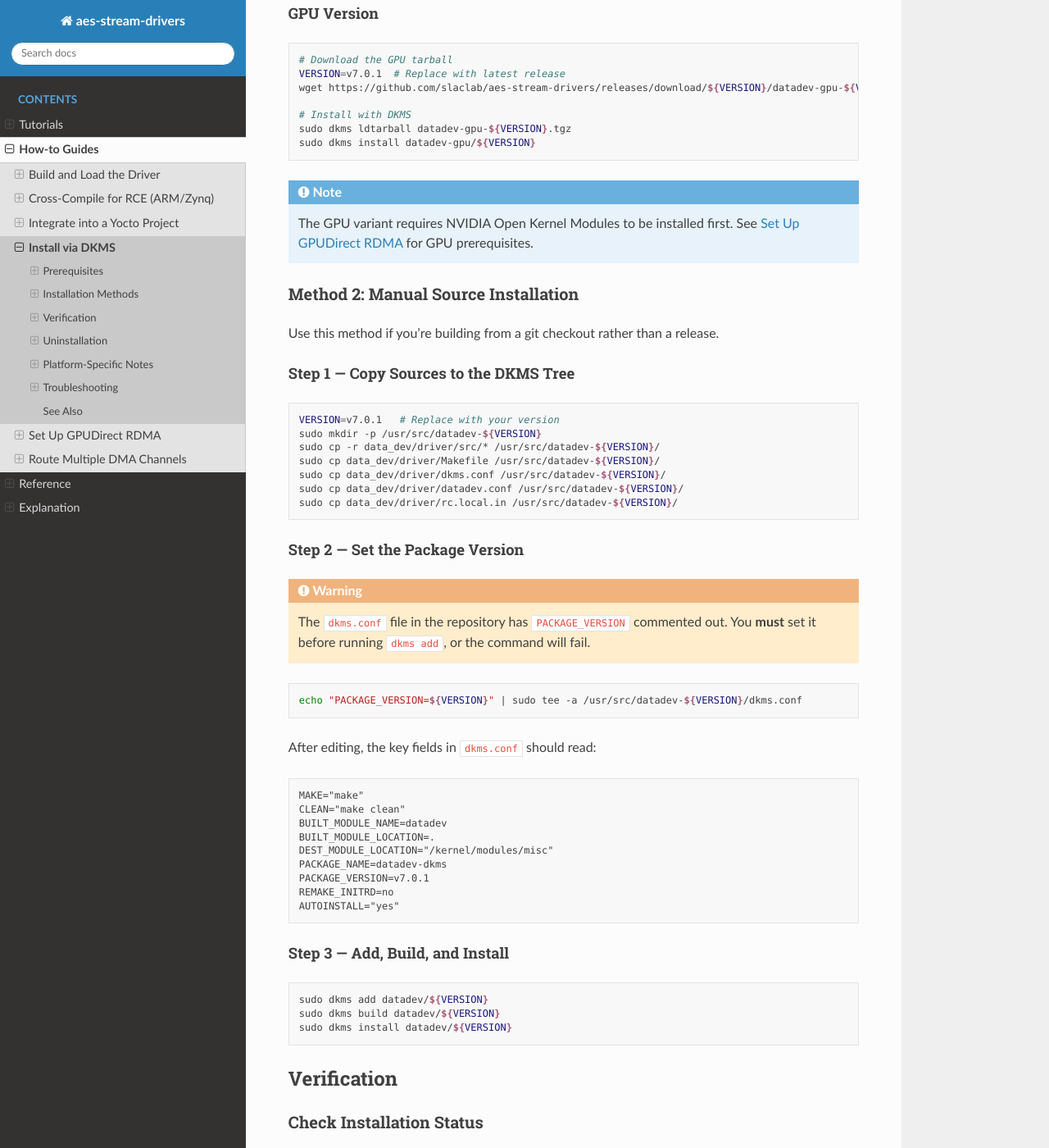
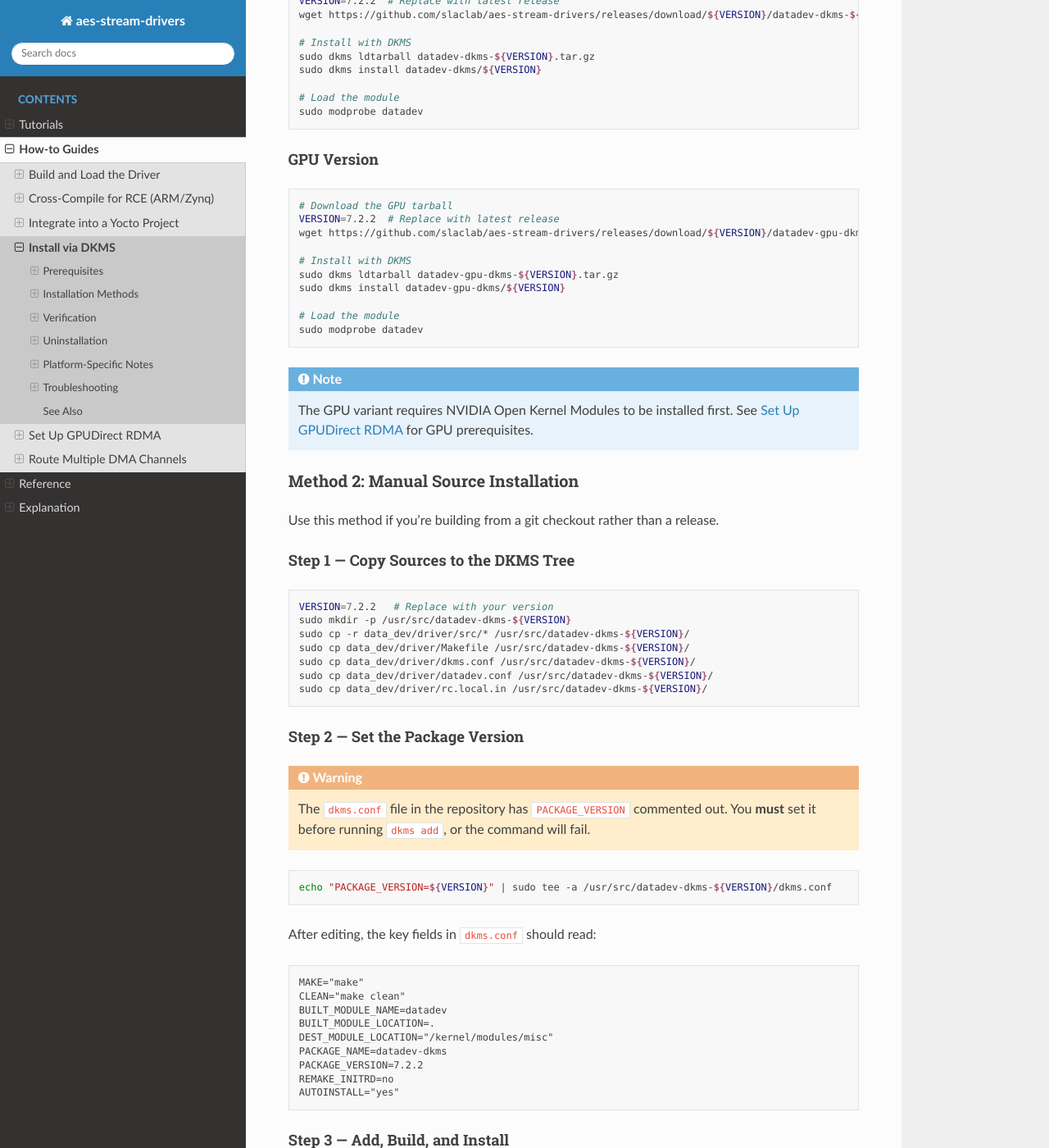
Before and after one commit to slaclab/aes-stream-drivers, a Sphinx documentation site: the page built from docs/how-to/dkms-install.rst, in a window 1280 px wide and 1400 px high, scrolled down 1912 px. Shown: the whole window at 82% size. Built offline with Sphinx 7.4.7 and the Read the Docs theme 3.1.0, drawn with Linux system fonts in a browser that asks for light colours; some of the changed text lies outside the part shown.

Commit message:
docs: fix DKMS install instructions for actual release artifact names
The dkms-install how-to referenced placeholder names that don't match
what the release pipeline produces:

- CPU tarball:    datadev-cpu-vX.Y.Z.tgz   -> datadev-dkms-X.Y.Z.tar.gz
- GPU tarball:    datadev-gpu-vX.Y.Z.tgz   -> datadev-gpu-dkms-X.Y.Z.tar.gz
- DKMS package:   datadev / datadev-gpu    -> datadev-dkms / datadev-gpu-dkms
- Version string: vX.Y.Z prefix dropped (release tags are bare X.Y.Z)

Also adds the missing 'sudo modprobe datadev' step after install,
fixes the manual /usr/src path, dkms status/uninstall/build-log
references, and the matching ci-pipeline.rst tarball naming.

```diff
--- a/docs/explanation/ci-pipeline.rst
+++ b/docs/explanation/ci-pipeline.rst
@@ -37,8 +37,8 @@ gating the next:
      - Creates GitHub Release artifacts (tags only)
    * - 5
      - DKMS Package Generation
-     - Builds ``datadev-cpu-*.tgz`` and ``datadev-gpu-*.tgz`` DKMS
-       tarballs (tags only)
+     - Builds ``datadev-dkms-*.tar.gz`` and ``datadev-gpu-dkms-*.tar.gz``
+       DKMS tarballs (tags only)
 
 
 Distribution Matrix
--- a/docs/how-to/dkms-install.rst
+++ b/docs/how-to/dkms-install.rst
@@ -78,8 +78,13 @@ This method works on **all distributions** (Ubuntu, Debian, Rocky Linux, CentOS,
 
 Download the appropriate tarball from the `Releases page <https://github.com/slaclab/aes-stream-drivers/releases>`_:
 
-- **CPU version** (no GPU support): ``datadev-cpu-v7.0.1.tgz``
-- **GPU version** (with GPUDirect RDMA): ``datadev-gpu-v7.0.1.tgz``
+- **CPU version** (no GPU support): ``datadev-dkms-7.2.2.tar.gz``
+- **GPU version** (with GPUDirect RDMA): ``datadev-gpu-dkms-7.2.2.tar.gz``
+
+.. note::
+
+   Release tags do **not** carry a ``v`` prefix (e.g. ``7.2.2``, not ``v7.2.2``).
+   Use the bare version string in both the download URL and the ``dkms`` commands.
 
 CPU Version
 ^^^^^^^^^^^
@@ -87,12 +92,15 @@ CPU Version
 .. code-block:: bash
 
    # Download the CPU tarball
-   VERSION=v7.0.1  # Replace with latest release
-   wget https://github.com/slaclab/aes-stream-drivers/releases/download/${VERSION}/datadev-cpu-${VERSION}.tgz
+   VERSION=7.2.2  # Replace with latest release
+   wget https://github.com/slaclab/aes-stream-drivers/releases/download/${VERSION}/datadev-dkms-${VERSION}.tar.gz
 
    # Install with DKMS
-   sudo dkms ldtarball datadev-cpu-${VERSION}.tgz
-   sudo dkms install datadev/${VERSION}
+   sudo dkms ldtarball datadev-dkms-${VERSION}.tar.gz
+   sudo dkms install datadev-dkms/${VERSION}
+
+   # Load the module
+   sudo modprobe datadev
 
 GPU Version
 ^^^^^^^^^^^
@@ -100,12 +108,15 @@ GPU Version
 .. code-block:: bash
 
    # Download the GPU tarball
-   VERSION=v7.0.1  # Replace with latest release
-   wget https://github.com/slaclab/aes-stream-drivers/releases/download/${VERSION}/datadev-gpu-${VERSION}.tgz
+   VERSION=7.2.2  # Replace with latest release
+   wget https://github.com/slaclab/aes-stream-drivers/releases/download/${VERSION}/datadev-gpu-dkms-${VERSION}.tar.gz
 
    # Install with DKMS
-   sudo dkms ldtarball datadev-gpu-${VERSION}.tgz
-   sudo dkms install datadev-gpu/${VERSION}
+   sudo dkms ldtarball datadev-gpu-dkms-${VERSION}.tar.gz
+   sudo dkms install datadev-gpu-dkms/${VERSION}
+
+   # Load the module
+   sudo modprobe datadev
 
 .. note::
 
@@ -122,13 +133,13 @@ Step 1 — Copy Sources to the DKMS Tree
 
 .. code-block:: bash
 
-   VERSION=v7.0.1   # Replace with your version
-   sudo mkdir -p /usr/src/datadev-${VERSION}
-   sudo cp -r data_dev/driver/src/* /usr/src/datadev-${VERSION}/
-   sudo cp data_dev/driver/Makefile /usr/src/datadev-${VERSION}/
-   sudo cp data_dev/driver/dkms.conf /usr/src/datadev-${VERSION}/
-   sudo cp data_dev/driver/datadev.conf /usr/src/datadev-${VERSION}/
-   sudo cp data_dev/driver/rc.local.in /usr/src/datadev-${VERSION}/
+   VERSION=7.2.2   # Replace with your version
+   sudo mkdir -p /usr/src/datadev-dkms-${VERSION}
+   sudo cp -r data_dev/driver/src/* /usr/src/datadev-dkms-${VERSION}/
+   sudo cp data_dev/driver/Makefile /usr/src/datadev-dkms-${VERSION}/
+   sudo cp data_dev/driver/dkms.conf /usr/src/datadev-dkms-${VERSION}/
+   sudo cp data_dev/driver/datadev.conf /usr/src/datadev-dkms-${VERSION}/
+   sudo cp data_dev/driver/rc.local.in /usr/src/datadev-dkms-${VERSION}/
 
 Step 2 — Set the Package Version
 ^^^^^^^^^^^^^^^^^^^^^^^^^^^^^^^^^
@@ -140,7 +151,7 @@ Step 2 — Set the Package Version
 
 .. code-block:: bash
 
-   echo "PACKAGE_VERSION=${VERSION}" | sudo tee -a /usr/src/datadev-${VERSION}/dkms.conf
+   echo "PACKAGE_VERSION=${VERSION}" | sudo tee -a /usr/src/datadev-dkms-${VERSION}/dkms.conf
 
 After editing, the key fields in ``dkms.conf`` should read:
 
@@ -152,7 +163,7 @@ After editing, the key fields in ``dkms.conf`` should read:
    BUILT_MODULE_LOCATION=.
    DEST_MODULE_LOCATION="/kernel/modules/misc"
    PACKAGE_NAME=datadev-dkms
-   PACKAGE_VERSION=v7.0.1
+   PACKAGE_VERSION=7.2.2
    REMAKE_INITRD=no
    AUTOINSTALL="yes"
 
@@ -161,9 +172,10 @@ Step 3 — Add, Build, and Install
 
 .. code-block:: bash
 
-   sudo dkms add datadev/${VERSION}
-   sudo dkms build datadev/${VERSION}
-   sudo dkms install datadev/${VERSION}
+   sudo dkms add datadev-dkms/${VERSION}
+   sudo dkms build datadev-dkms/${VERSION}
+   sudo dkms install datadev-dkms/${VERSION}
+   sudo modprobe datadev
 
 Verification
 ------------
@@ -179,13 +191,13 @@ Expected output:
 
 .. code-block:: text
 
-   datadev, v7.0.1, 5.15.0-91-generic, x86_64: installed
+   datadev-dkms/7.2.2, 5.15.0-91-generic, x86_64: installed
 
 Or for GPU variant:
 
 .. code-block:: text
 
-   datadev-gpu, v7.0.1, 5.15.0-91-generic, x86_64: installed
+   datadev-gpu-dkms/7.2.2, 5.15.0-91-generic, x86_64: installed
 
 Verify Module Information
 ~~~~~~~~~~~~~~~~~~~~~~~~~~
@@ -242,14 +254,14 @@ Remove DKMS Module
 
 .. code-block:: bash
 
-   VERSION=v7.0.1  # Your installed version
+   VERSION=7.2.2  # Your installed version
 
    # Unload the module
    sudo modprobe -r datadev
 
-   # Uninstall from DKMS
-   sudo dkms uninstall datadev/${VERSION}
-   sudo dkms remove datadev/${VERSION} --all
+   # Uninstall from DKMS (use datadev-gpu-dkms for the GPU variant)
+   sudo dkms uninstall datadev-dkms/${VERSION}
+   sudo dkms remove datadev-dkms/${VERSION} --all
 
    # Remove auto-load configuration
    sudo rm -f /etc/modules-load.d/datadev.conf
@@ -298,8 +310,8 @@ If ``dkms install`` fails with compilation errors:
    ls /lib/modules/$(uname -r)/build
 
    # View detailed build log
-   sudo dkms status -m datadev
-   cat /var/lib/dkms/datadev/${VERSION}/build/make.log
+   sudo dkms status -m datadev-dkms
+   cat /var/lib/dkms/datadev-dkms/${VERSION}/build/make.log
 
 Missing Kernel Headers
 ~~~~~~~~~~~~~~~~~~~~~~
```
